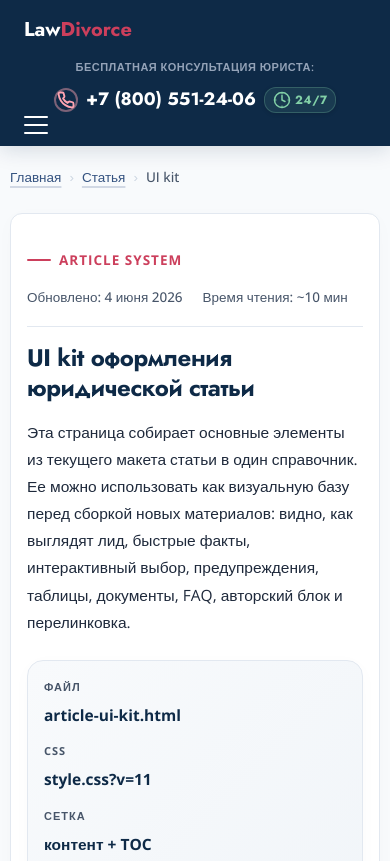
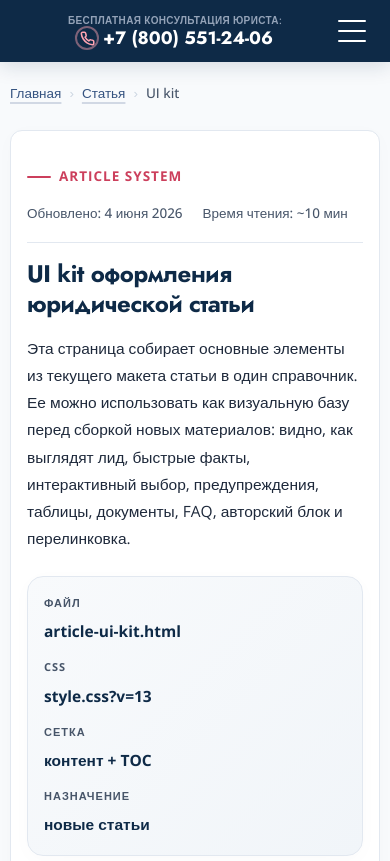
Before and after one commit to keiczu1/Seo-Analyse, a website: page Gemini/article-ui-kit.html in a window 390 px wide. Shown: the top 861 px of the page. Drawn offline with nearby package versions, Linux system fonts and the light colour scheme.

Commit message:
Refine mobile article header

```diff
--- a/Gemini/article-divorce-without-consent.html
+++ b/Gemini/article-divorce-without-consent.html
@@ -6,7 +6,7 @@
   <title>Как развестись без согласия жены в 2026 году: порядок через суд</title>
   <meta name="description" content="Пошаговая инструкция развода через суд при несогласии супруги. Куда подавать, какие документы нужны, сколько стоит и сколько займёт. Актуально на 2026 год.">
 
-  <link rel="stylesheet" href="style.css?v=11">
+  <link rel="stylesheet" href="style.css?v=13">
 
   <!-- Article schema -->
   <script type="application/ld+json">
--- a/Gemini/article-ui-kit.html
+++ b/Gemini/article-ui-kit.html
@@ -40,7 +40,7 @@
     ]
   }
   </script>
-  <link rel="stylesheet" href="style.css?v=11">
+  <link rel="stylesheet" href="style.css?v=13">
   <style>
     .kit-main {
       padding-bottom: 48px;
@@ -637,7 +637,7 @@
           </div>
           <div class="item">
             <span class="label">CSS</span>
-            <span class="value">style.css?v=11</span>
+            <span class="value">style.css?v=13</span>
           </div>
           <div class="item">
             <span class="label">Сетка</span>
--- a/Gemini/style.css
+++ b/Gemini/style.css
@@ -2507,42 +2507,78 @@ td:first-child {
 
 @media (max-width: 1024px) {
   .header-top-row {
-    flex-wrap: wrap;
-    padding: 12px 0;
+    display: grid;
+    grid-template-columns: minmax(0, 1fr) auto;
+    align-items: center;
+    gap: 12px;
+    min-height: 62px;
+    padding: 10px 0;
   }
 
   .header-logo {
-    flex: 1 1 auto;
-    justify-content: flex-start;
+    display: none;
   }
 
   .header-top-right {
-    flex: 0 0 auto;
+    grid-column: 2;
+    grid-row: 1;
     justify-content: flex-end;
   }
 
   .header-contacts {
-    flex: 1 1 100%;
-    width: 100%;
-    margin-top: 10px;
+    grid-column: 1;
+    grid-row: 1;
+    width: auto;
+    margin-top: 0;
     display: flex !important;
+    align-items: center;
     justify-content: center;
+    text-align: center;
   }
 
   .header-contacts .phone-row {
-    flex-direction: row;
+    flex-direction: column;
     justify-content: center;
     align-items: center;
-    gap: 8px;
+    gap: 2px;
+  }
+
+  .header-contacts .phone-label {
+    font-size: 10px;
+    line-height: 1.2;
+    letter-spacing: 0.35px;
+  }
+
+  .header-contacts .phone-number {
+    font-size: 18px;
+    line-height: 1.15;
+    justify-content: center;
+  }
+
+  .header-contacts .timing-badge {
+    display: none;
+  }
+
+  .header-contacts .phone-icon-container {
+    display: inline-flex;
+    width: 20px;
+    height: 20px;
+    margin-right: 6px;
+  }
+
+  .header-contacts .phone-icon-svg {
+    width: 15px;
+    height: 15px;
+  }
+
+  .mobile-toggle {
+    width: 28px;
+    height: 22px;
+    margin-left: auto;
   }
 
   .top_menu > li.menu-item-contacts-mobile {
-    display: block;
-    width: 100%;
-    padding: 24px;
-    border-top: 1px solid rgba(255, 255, 255, 0.08);
-    margin-top: 16px; /* Push down */
-    background: rgba(0, 0, 0, 0.15);
+    display: none !important;
   }
 
   .mobile-contacts-inner {
```
Also changed, not shown: .qoder/skills/seo-brief-pipeline/references/stage-4/article-html-guide.md, .qoder/skills/seo-brief-pipeline/references/stage-4/ui-kit/css/page-shell/header.css.
